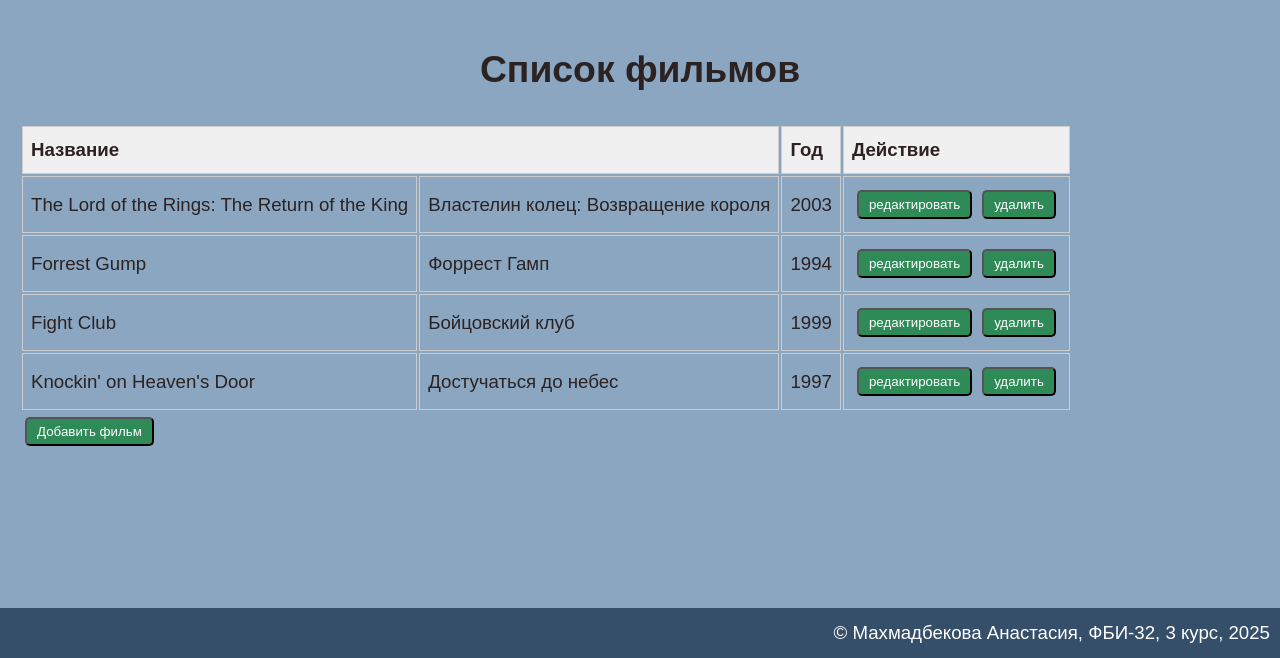
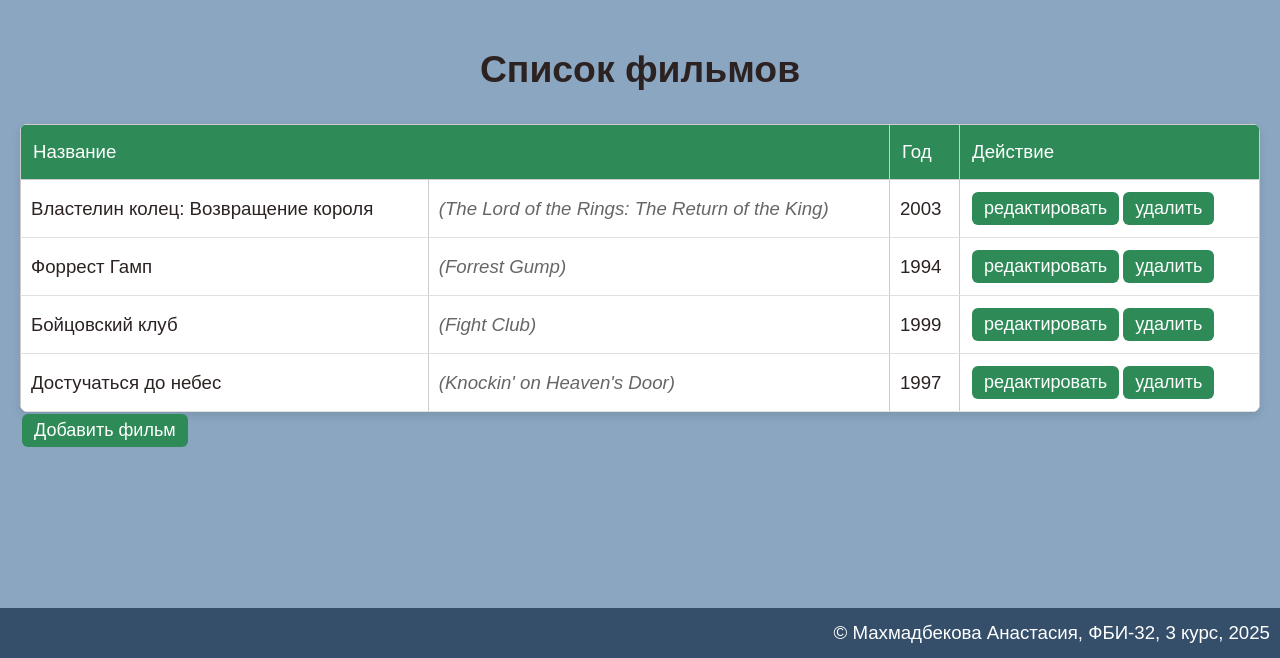
Before and after one commit to Keller-An/web-back-labs, a Flask app: page /lab7/ in a window 1280 px wide. Shown: the part 142-800 px from the top of the page. Run offline with Flask 3, Linux system fonts and the light colour scheme.

Commit message:
Дополнительное задание

```diff
--- a/lab7.py
+++ b/lab7.py
@@ -1,4 +1,4 @@
-from flask import Blueprint, render_template, request, abort
+from flask import Blueprint, render_template, request, abort, jsonify
 
 lab7 = Blueprint('lab7', __name__)
 
@@ -80,6 +80,10 @@ def put_film(id):
     film = request.get_json()
     if film['description'] == '':
         return {'description': 'Заполните описание!'}, 400
+
+    if not film.get('title', '').strip() and film.get('title_ru', '').strip():
+        film['titile'] = film['title_ru']
+
     films[id] = film
     return films[id]
 
@@ -89,5 +93,9 @@ def add_film():
     film = request.get_json()
     if not film.get('description', '').strip():
         return{'description': 'Заполните описание'}, 400
+
+    if not film.get('title', '').strip() and film.get('title_ru', '').strip():
+        film['title'] = film['title_ru']
+
     films.append(film)
     return{"id": len(films) - 1}
--- a/static/lab7/main.js
+++ b/static/lab7/main.js
@@ -9,13 +9,20 @@ function fillFilmList() {
         for (let i = 0; i < films.length; i++) {
             let tr = document.createElement('tr');
 
+            let tdTitleRus = document.createElement('td');
             let tdTitle = document.createElement('td');
-            let tdTitleRus = document.createElement('td');
             let tdYear = document.createElement('td');
             let tdActions = document.createElement('td');
 
-            tdTitle.innerText = films[i].title == films[i].title_ru ? '' : films[i].title;
             tdTitleRus.innerText = films[i].title_ru;
+            let originalTitle = films[i].title;
+            if (originalTitle && originalTitle !== films[i].title_ru) {
+                tdTitle.innerHTML = `<i>(${originalTitle})</i>`;
+                tdTitle.style.fontStyle = 'italic';
+                tdTitle.style.color = '#666';
+            } else {
+                tdTitle.innerText = '';
+            }
             tdYear.innerText = films[i].year;
 
             let editButton = document.createElement('button');
@@ -34,8 +41,8 @@ function fillFilmList() {
             tdActions.append(editButton);
             tdActions.append(delButton);
 
+            tr.append(tdTitleRus);
             tr.append(tdTitle);
-            tr.append(tdTitleRus);
             tr.append(tdYear);
             tr.append(tdActions);
 
--- a/templates/lab7/index.html
+++ b/templates/lab7/index.html
@@ -22,6 +22,45 @@
 }
     .error-message {
         color: red;
+        font-size: 13px;
+        margin-top: 4px;
+}
+
+    table {
+        width: 100%;
+        border-collapse: collapse;
+        background-color: #ffffff;
+        box-shadow: 0 4px 10px rgba(0,0,0,0.1);
+        border-radius: 8px;
+        overflow: hidden;
+}
+
+    thead th {
+        background-color: #2e8b57;
+        color: #fff;
+        padding: 12px;
+        text-align: left;
+        font-weight: normal;
+}
+
+    tbody td {
+        padding: 10px;
+        border-bottom: 1px solid #e0e0e0;
+}
+
+    button {
+        padding: 6px 12px;
+        margin: 2px;
+        border: none;
+        border-radius: 6px;
+        cursor: pointer;
+        font-size: 18px;
+        transition: background 0.3s, transform 0.2s;
+}
+    .original-title {
+            font-style: italic;
+            color: #666;
+            font-size: 0.95em;
 }
 </style>
 {% endblock %}
```
Lines whose indentation alone changed are shown as unchanged.
